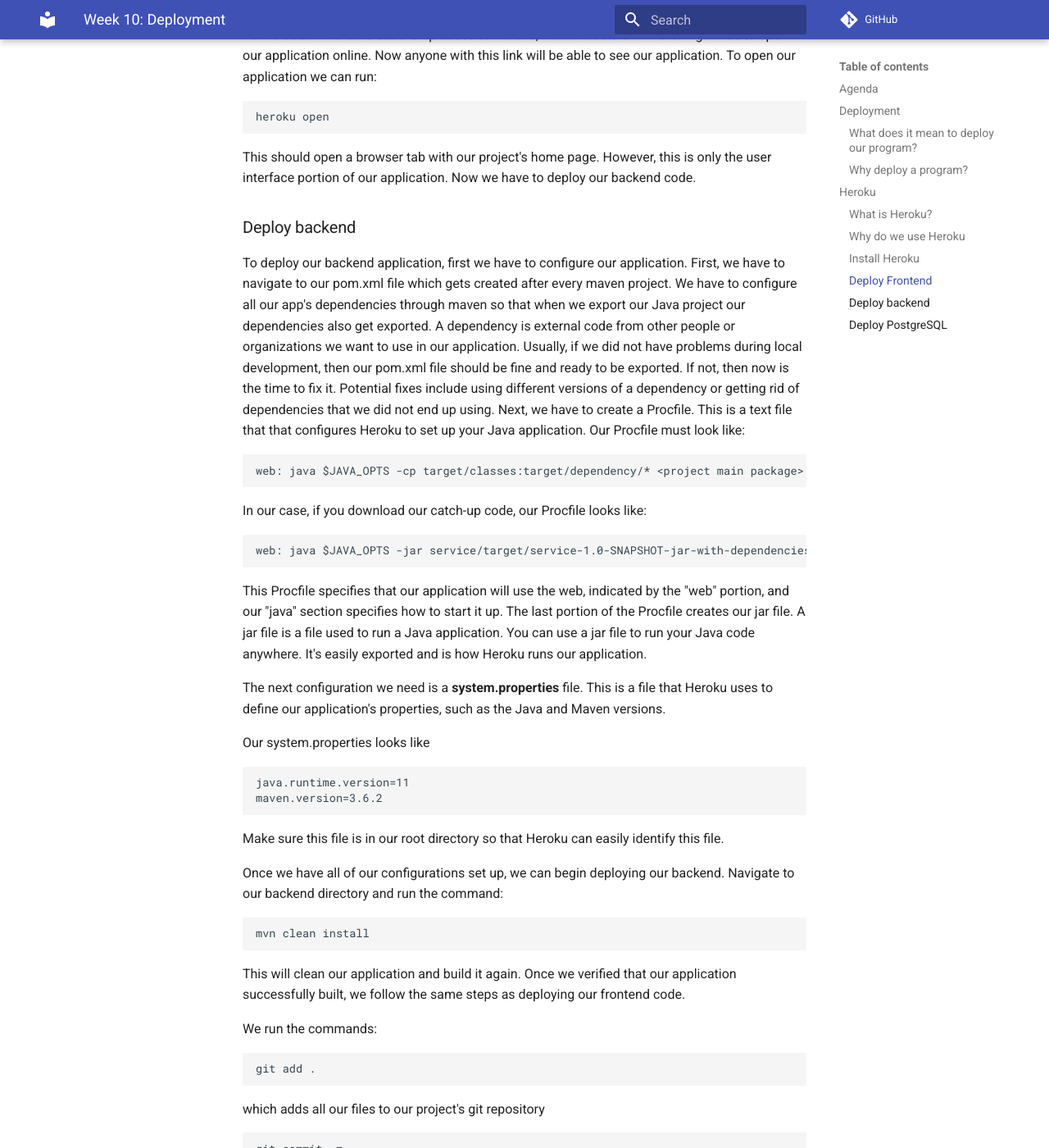
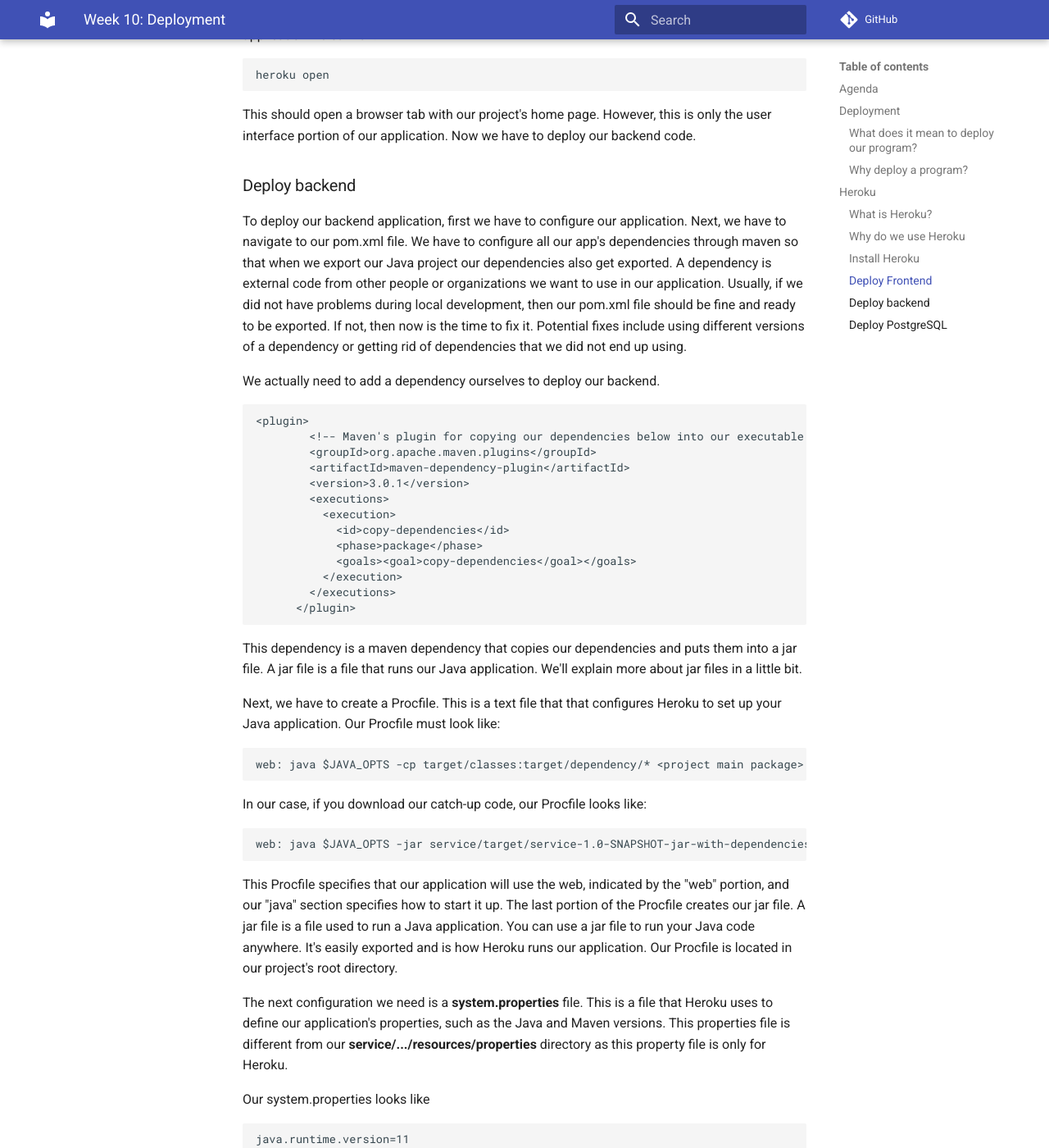
Before and after one commit to Code-4-Community/learning-resources, an MkDocs documentation site: the page built from docs/jumpstart/week-10.md, in a window 1280 px wide and 1400 px high, scrolled down 3265 px. Shown: the whole window at 82% size. Built offline with MkDocs 1.6.1 and Material for MkDocs 9.7.7, drawn with Linux system fonts in a browser that asks for light colours; comment, search, counter and statistics services are not loaded; some of the changed text lies outside the part shown.

Commit message:
addressed conner's comments

````diff
--- a/docs/jumpstart/week-10.md
+++ b/docs/jumpstart/week-10.md
@@ -21,12 +21,13 @@
 
 ### Why deploy a program?
 
-Developers deploy a program in order to publicly showcase their application and allow people to use it. Deploying a program is a great way to showcase what you built or hopefully provide a service to others. Before we deployed our program, everything was running locally on our machine. If you remember, the URL for our program was localhost followed by the port number. However, other people can't access our localhost because, just like the name says, localhost is our local machine server meant just for us. However, once we deploy a program we are given a public URL which others can access and see our application just as we see it in our localhost.
+Developers deploy a program in order to publicly showcase their application and allow people to use it. Deploying a program is a great way to showcase what you built or hopefully provide a service to others. Currently, our application is running locally on our machine. If you remember, the URL for our program was localhost followed by the port number. Other people can't access our localhost because, just like the name says, localhost is our local machine server meant just for us. We can fix that by deploying to a remote hosting service, like Heroku, which has a public URL others can access and use for your application.
 
 ## Heroku
 
 ### What is Heroku?
-Heroku is a cloud platform that allows developers to deploy their applications quick, easy, and free. Heroku is configured to handle a variety of programming languages and frameworks such as Java, Javascript, Python, Ruby, etc. For our case, Heroku is a great choice. Heroku works by having developers upload their project and Heroku runs our application for us and connects it to a URL waiting to respond to requests. In traditional cloud deployment platforms, developers have to create a virtual machine with a certain Operating System and hardware capabilities and then deploy their application within the application on the virtual machine and then connect it to a URL. A virtual machine can be envisioned as a computer that is separate from our physical computer. In this case, the virtual machine sits in some lab that the cloud provider your using owns, filled with hundreds of other VM's and you basically "rent" these machines. This is a complicated and long process. Thankfully, Heroku simplifies the process. All developers have to do is connect their code with Heroku and Heroku is in charge of doing the rest.
+Heroku is a cloud platform that allows developers to deploy their applications quick, easy, and free. Heroku is configured to handle a variety of programming languages and frameworks such as Java, Javascript, Python, Ruby, etc. For our case, Heroku is a great choice. Developers upload their project to Heroku's deployment platform and our application gets assigned to a URL. This URL is then waiting to respond to incoming requests. In traditional cloud deployment platforms, developers have to manually configure operating systems, deployment methods and procedures, and URL mappings on a remote server somewhere, which can be a long and complicated process. Thankfully, Heroku simplifies the process. All developers have to do is connect their code with Heroku, and Heroku takes care of the rest!
+  All developers have to do is connect their code with Heroku and Heroku is in charge of doing the rest.
 
 ### Why do we use Heroku
 The main reason we're going to use Heroku is because it is easier to use than traditional cloud deployment platforms, as previously mentioned, and it allows us to deploy our application for free. When you deploy your application you need some computing resources. These computing resources cost money, therefore, even to run a very simple server with minimum hardware capabilities can cost around 5-10 dollars a month. Heroku allows us to use these minimum computing resources for free, with some restrictions. Of course if you want to upgrade your computing resources to use more RAM or CPU, you can pay for those options.
@@ -35,7 +36,7 @@
 The way our application is structured, our frontend and backend are separated. They are not dependent on one another and are developed in different environments and tech stacks. Therefore, we have to deploy our frontend and backend separately. Thankfully, Heroku provides great documentation as to how to deploy our React frontend application and our Java backend. However, before you deploy any application on Heroku, we'll need to install Heroku on our machine. First, we need to create an account on Heroku. The link to sign up is [signup.heroku.com](https://signup.heroku.com/). Once you have signed up for a Heroku account, you have to install some of its software on your machine. Because there are different installation methods depending on the machine that you are using, the download instructions for every operating system can be found [here](https://devcenter.heroku.com/articles/heroku-cli). You are installing Heroku's command line application, which will allow you to open a terminal and run Heroku commands on the terminal.
 
 ### Deploy Frontend
-To deploy our frontend application, we need to navigate to the directory that contains our Frontend application. Once we have navigated to our directory we have to initialize a git repository if a git repository has not been initialized yet. To initialize a git repository we run the command:
+To deploy our frontend application, we need to navigate to the directory that contains our frontend application. Once we have navigated to our directory we have to initialize a git repository if a git repository has not been initialized yet. To initialize a git repository we run the command:
  ```shell
  git init
  ```
@@ -72,7 +73,7 @@
 ```shell
 git push heroku <branch_name>:master
 ```
-Now that our Frontend code is uploaded to Heroku, we can use the url Heroku gave us to open our application online. Now anyone with this link will be able to see our application.
+Now that our frontend code is uploaded to Heroku, we can use the url Heroku gave us to open our application online. Now anyone with this link will be able to see our application.
 To open our application we can run:
 ```shell
 heroku open
@@ -82,10 +83,34 @@
 
 
 ### Deploy backend
-To deploy our backend application, first we have to configure our application. First, we have to navigate to our pom.xml
-file which gets created after every maven project. We have to configure all our app's dependencies through maven so that when we export our Java project our dependencies also get exported.
+
+To deploy our backend application, first we have to configure our application. Next, we have to navigate to our pom.xml
+file. We have to configure all our app's dependencies through maven so that when we export our Java project our dependencies also get exported.
 A dependency is external code from other people or organizations we want to use in our application. Usually, if we did not have problems during local development, then our pom.xml file should be fine and ready to be exported.
 If not, then now is the time to fix it. Potential fixes include using different versions of a dependency or getting rid of dependencies that we did not end up using.
+
+We actually need to add a dependency ourselves to deploy our backend.
+
+``` xml
+<plugin>
+        <!-- Maven's plugin for copying our dependencies below into our executable Jar file. -->
+        <groupId>org.apache.maven.plugins</groupId>
+        <artifactId>maven-dependency-plugin</artifactId>
+        <version>3.0.1</version>
+        <executions>
+          <execution>
+            <id>copy-dependencies</id>
+            <phase>package</phase>
+            <goals><goal>copy-dependencies</goal></goals>
+          </execution>
+        </executions>
+      </plugin>
+```
+
+
+This dependency is a maven dependency that copies our dependencies and puts them into a jar file. A jar file is a file that runs our Java application. We'll explain
+more about jar files in a little bit.
+
 Next, we have to create a Procfile. This is a text file that that configures Heroku to set up your Java application. Our Procfile must look like:
 
 ```ignorelang
@@ -99,9 +124,10 @@
 
 This Procfile specifies that our application will use the web, indicated by the "web" portion, and our "java" section specifies how to start it up.
 The last portion of the Procfile creates our jar file. A jar file is a file used to run a Java application. You can use a jar file to run your Java code anywhere. It's easily exported and
-is how Heroku runs our application.
+is how Heroku runs our application. Our Procfile is located in our project's root directory.
 
-The next configuration we need is a <strong> system.properties </strong> file. This is a file that Heroku uses to define our application's properties, such as the Java and Maven versions.
+The next configuration we need is a <strong> system.properties </strong> file. This is a file that Heroku uses to define our application's properties, such as the Java and Maven versions. This properties
+file is different from our <strong> service/.../resources/properties </strong> directory as this property file is only for Heroku.
 
 Our system.properties looks like
 ```ignorelang
@@ -150,6 +176,7 @@
 ```shell
 git push heroku <branch_name>:master
 ```
+This will push our designated git branch but Heroku pretends that this branch is the master branch.
 
 After pushing our code to the Heroku server we should be given a URL. This URL is now the URL that our frontend needs to make request to.
 To verify that our backend deployed successfully, we again run the command:
@@ -186,6 +213,10 @@
 Now, our frontend application will make requests to our new request URL.
 
 ### Deploy PostgreSQL
+Before we proceed in deploying our database we have to note one file. Under our <strong> service/src/main/java/com/codeforcommunity/util</strong> file you will see a class called PropertiesLoader.
+This class will examine our resources file under <strong> persist/src/main/resources </strong> and get our database properties. This is useful because this is how our backend service knows where
+to find our PostgreSQL database.
+
 Okay so now we have deployed our frontend and our backend and now we have to deploy our database. Similar to our frontend and backend, our database has been running locally on our machine. Therefore, no one else has access to this data.
 We have to deploy our database to the cloud so that everyone that accesses our application shares the same database.
 
@@ -209,7 +240,16 @@
 ```shell
 \i <file_name>.sql
 ```
-We have to run this command in order and one at a time for each file. Once we ran the migration scripts, we have now successfully deployed and migrated
+We have to run this command in order and one at a time for each file.
+
+Additionally, another script we can run is our seeder script. This script will give our database same base data to use so it is not
+an empty database. To run our seeder script we navigate to our seeder folder which is under <strong> src/persist/resources/seeder</strong>. Once we are in this directory we run the same commands as our migration script:
+
+```shell
+\i <file_name>.sql
+```
+
+Once we ran both our migration and seeder scripts, we successfully deployed and migrated
 our database to Heroku. We now have a fully functional and complete web application that is accessible by anyone.
 
 Congratulations everyone! Everyone from the Jumpstart team hopes everyone had a lot of fun and learned a lot this semester. If you have any questions do not hesitate to reach out to us!
````
Also changed, not shown: other parts of docs/jumpstart/week-10.md (+3 -3 lines).
